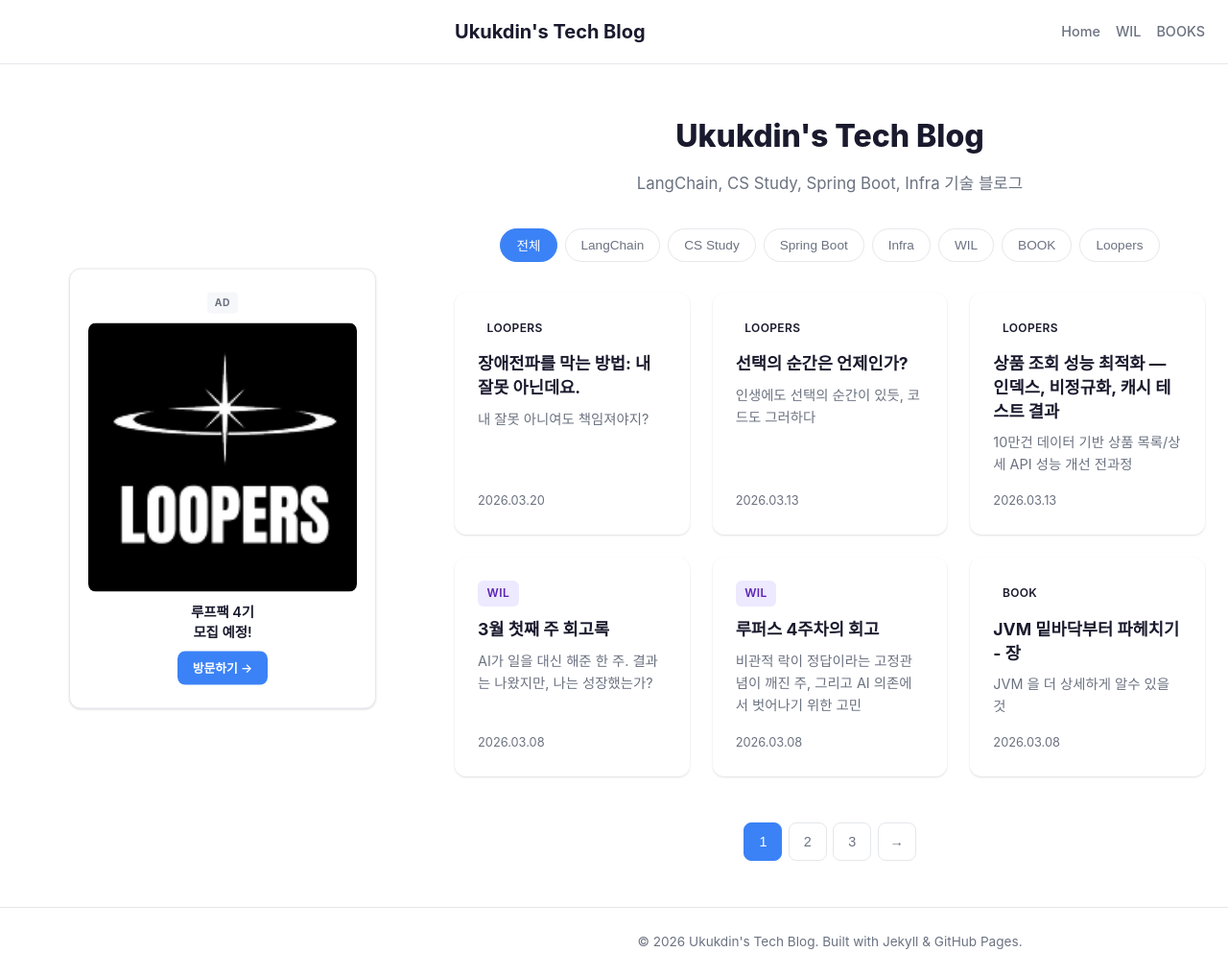
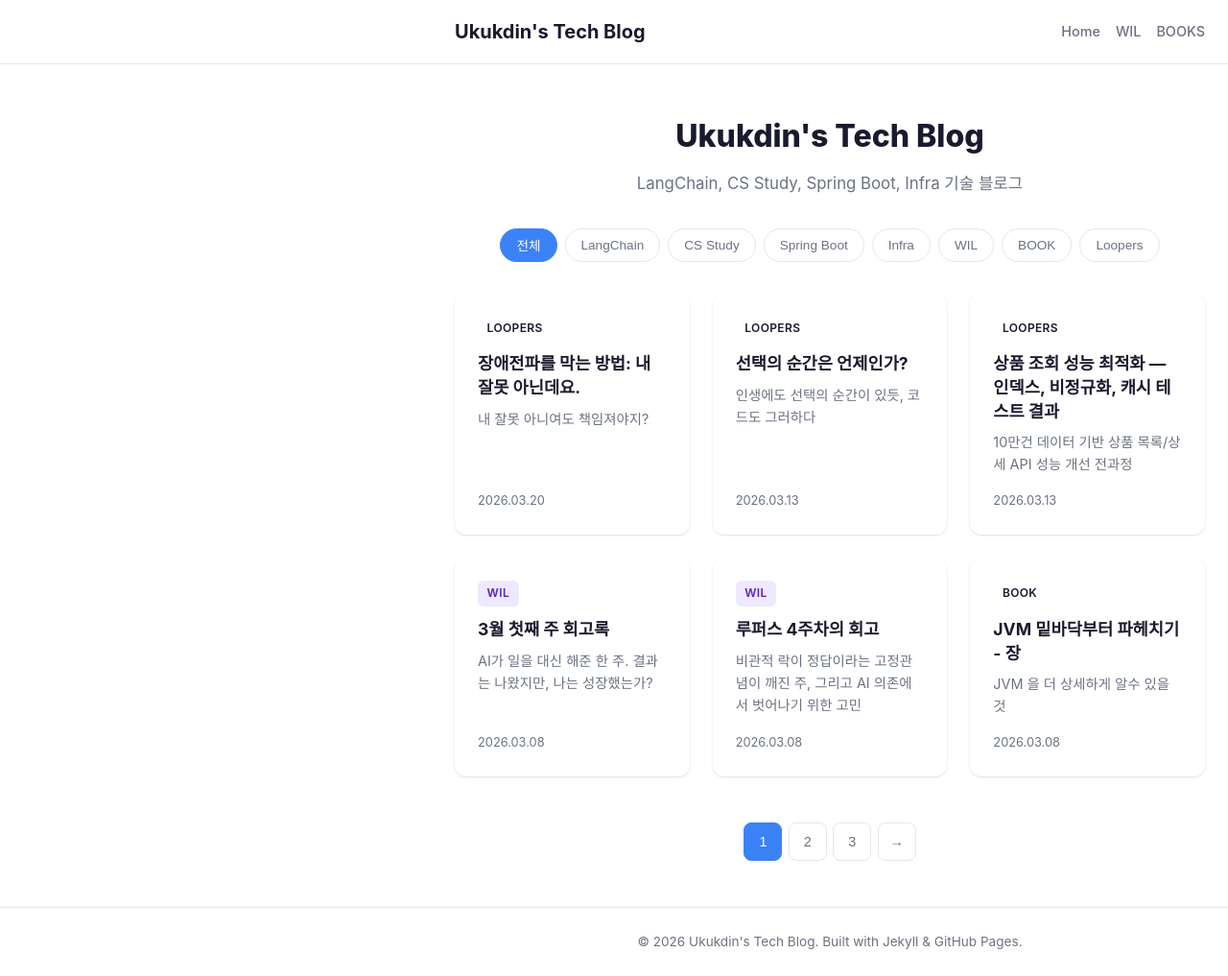
Before and after one commit to ukukdin/ukukdin.github.io, a Jekyll site: the page built from index.html, in a window 1280 px wide and 1017 px high. Shown: the whole window at 96% size. Built offline with Jekyll 4.4.1, drawn with Linux system fonts in a browser that asks for light colours.

Commit message:
북스터디

```diff
--- a/_layouts/default.html
+++ b/_layouts/default.html
@@ -9,16 +9,6 @@
 <body class="site-body">
   {% include header.html %}
 
-  <!-- 왼쪽 광고 배너 (고정) -->
-  <aside class="ad-banner" aria-label="광고">
-    <a href="https://www.loopers.im/" target="_blank" rel="noopener noreferrer" class="ad-banner__link">
-      <div class="ad-banner__badge">AD</div>
-      <img class="ad-banner__logo" src="{{ '/img_1.png' | relative_url }}" alt="Loopers" />
-      <div class="ad-banner__desc">루프팩 4기<br>모집 예정!</div>
-      <span class="ad-banner__cta">방문하기 &rarr;</span>
-    </a>
-  </aside>
-
   <main class="site-main">
     {{ content }}
   </main>
--- a/assets/css/main.css
+++ b/assets/css/main.css
@@ -21,81 +21,6 @@
 }
 
 /* ===== Ad Banner (마우스 추적 플로팅, 2x 사이즈) ===== */
-.ad-banner {
-  position: fixed;
-  left: 72px;
-  top: 50%;
-  transform: translateY(-50%);
-  z-index: 90;
-  width: 320px;
-}
-
-.ad-banner__link {
-  display: flex;
-  flex-direction: column;
-  align-items: center;
-  gap: 0.6rem;
-  padding: 1.5rem 1.25rem;
-  background: var(--color-surface);
-  border: 1px solid var(--color-border);
-  border-radius: var(--radius);
-  box-shadow: var(--shadow-card);
-  text-decoration: none;
-  color: var(--color-text);
-  transition: box-shadow 0.2s, border-color 0.2s;
-}
-
-.ad-banner__link:hover {
-  box-shadow: var(--shadow-card-hover);
-  border-color: var(--color-primary);
-  text-decoration: none;
-}
-
-.ad-banner__badge {
-  font-size: 0.65rem;
-  font-weight: 700;
-  color: var(--color-text-secondary);
-  background: var(--color-bg);
-  padding: 0.15rem 0.5rem;
-  border-radius: 4px;
-  letter-spacing: 0.05em;
-}
-
-.ad-banner__logo {
-  display: block;
-  width: 280px;
-  height: auto;
-  border-radius: 8px;
-}
-
-.ad-banner__desc {
-  font-size: 0.9rem;
-  font-weight: 600;
-  color: var(--color-text);
-  text-align: center;
-  line-height: 1.5;
-}
-
-.ad-banner__cta {
-  font-size: 0.8rem;
-  font-weight: 600;
-  color: #fff;
-  background: var(--color-primary);
-  padding: 0.4rem 1rem;
-  border-radius: 8px;
-  transition: background 0.2s;
-}
-
-.ad-banner__link:hover .ad-banner__cta {
-  background: #2563eb;
-}
-
-/* 모바일에서는 배너 숨김 */
-@media (max-width: 768px) {
-  .ad-banner {
-    display: none;
-  }
-}
 
 /* ===== Reset ===== */
 *, *::before, *::after {
```
